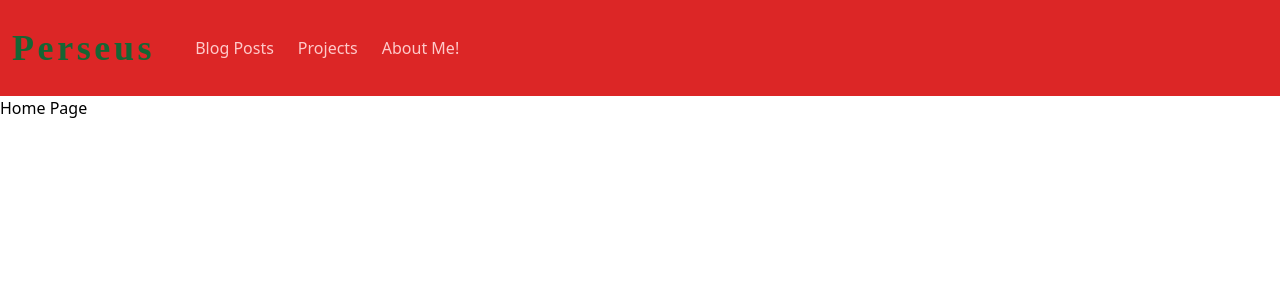
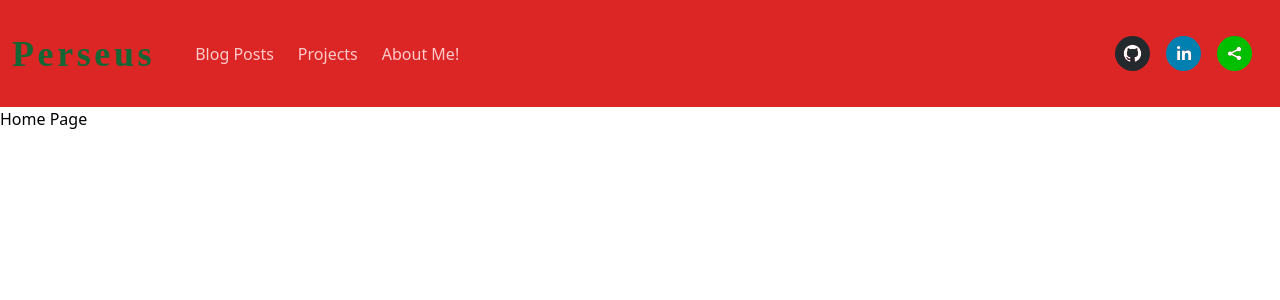
Before and after one commit to rayyan016/Fluorine, a React (Create React App) app: page / in a window 1280 px wide. Shown: the top 300 px of the page. Built offline with nearby package versions, Linux system fonts and the light colour scheme.

Commit message:
Added social icons

```diff
--- a/package.json
+++ b/package.json
@@ -12,6 +12,7 @@
     "react-dom": "^18.2.0",
     "react-router-dom": "^6.10.0",
     "react-scripts": "5.0.1",
+    "react-social-icons": "^5.15.0",
     "web-vitals": "^2.1.4"
   },
   "scripts": {
--- a/src/components/NavBar.js
+++ b/src/components/NavBar.js
@@ -1,5 +1,8 @@
 import React from "react";
 import { NavLink } from "react-router-dom";
+import { SocialIcon } from "react-social-icons";
+import { FontAwesomeIcon } from '@fortawesome/react-fontawesome'
+
 
 export default function NavBar() {
   return (
@@ -49,6 +52,32 @@ export default function NavBar() {
               About Me!
             </NavLink>
           </nav>
+
+          <div className="inline-flex py-3 px-3 my-6">
+          {/* <FontAwesomeIcon icon={faHashnode} style={{color: "#1a5ad1",}} /> */}
+            <SocialIcon
+              url="https://github.com/rayyan016"
+              className="mr-4"
+              target="_blank"
+              fgColor="#fff"
+              style={{ height: 35, width: 35 }}
+            />
+            <SocialIcon
+              url="https://www.linkedin.com/in/rayyan-aslam/"
+              className="mr-4"
+              target="_blank"
+              fgColor="#fff"
+              style={{ height: 35, width: 35 }}
+            />
+            <SocialIcon
+              url="https://hashnode.com/@RayyanAslam"
+              className="mr-4"
+              target="_blank"
+              fgColor="#fff"
+              style={{ height: 35, width: 35 }}
+            />
+          </div>
+
         </div>
       </header>
     </>
```
Also changed, not shown: 1 other file (tests, documents, lock files or other folders).
